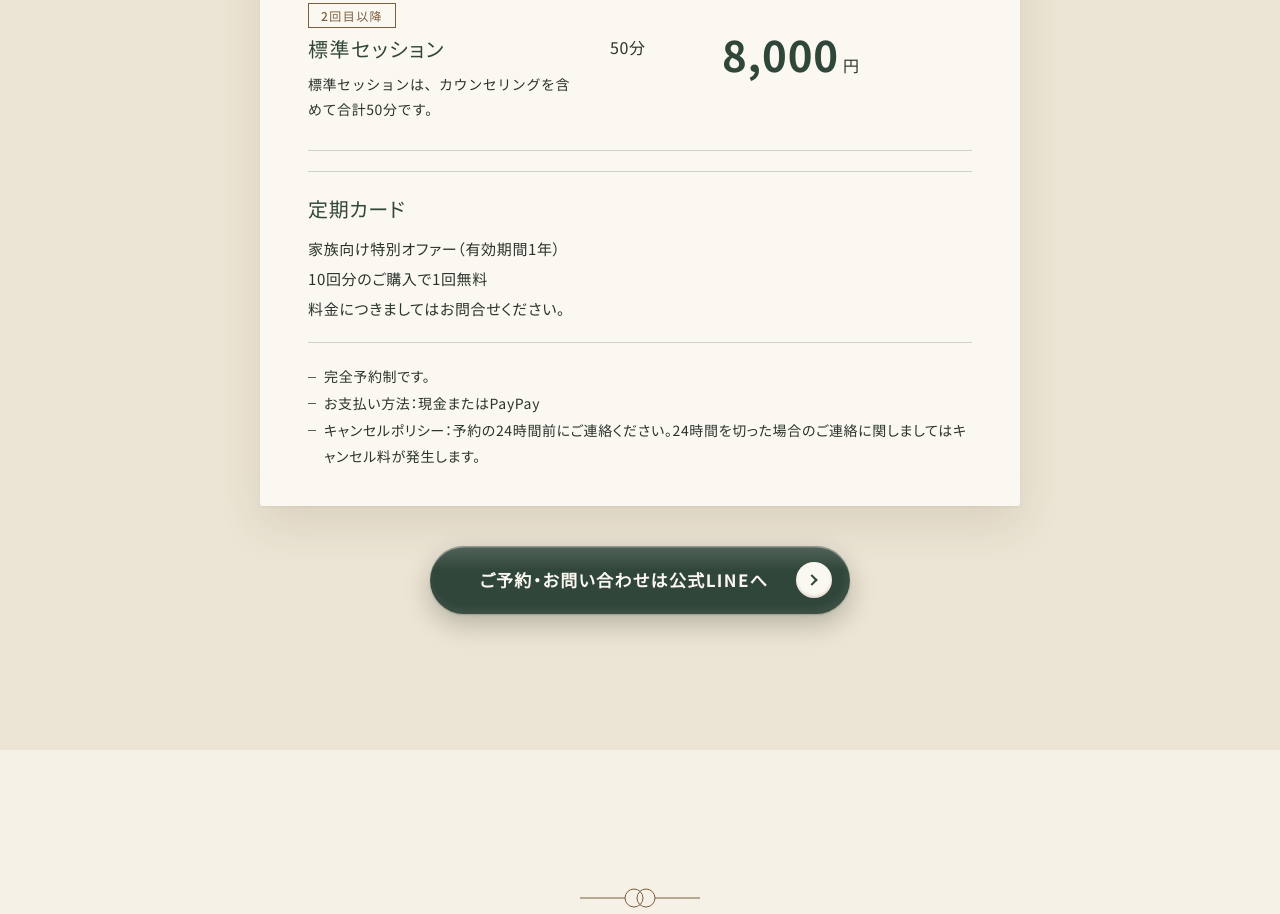
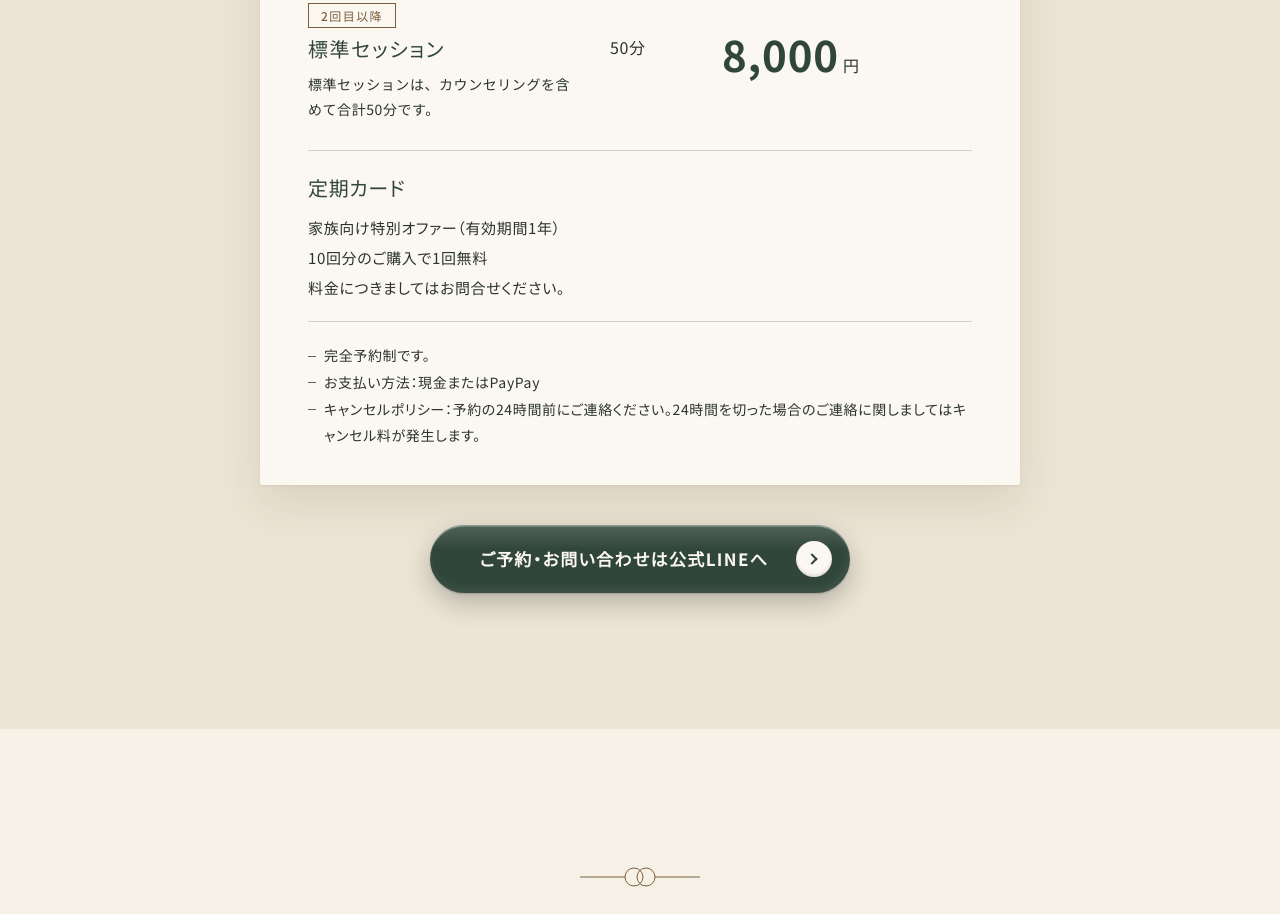
Before and after one commit to Pandakmasa/yui-miyazaki-lp, a plain HTML site: page index.html in a window 1280 px wide. Shown: the part 6888-7802 px from the top of the page. Drawn offline with Linux system fonts and the light colour scheme.

Commit message:
Remove duplicate pricing divider

```diff
--- a/style.css
+++ b/style.css
@@ -245,7 +245,7 @@ h1, h2, h3 {
 .price-table__yen { margin-top: 2px; font-size: 16px; font-weight: 500; color: var(--ink); }
 .price-table__yen strong { font-family: var(--sans); font-size: 36px; font-weight: 700; letter-spacing: .02em; color: var(--moss); margin-right: 4px; line-height: 1.3; }
 .price-detail { display: block; margin-top: 6px; font: 400 14px/1.8 var(--sans); letter-spacing: .04em; color: var(--ink); }
-.price-pass { margin-top: 20px; padding: 18px 0; border-block: 1px solid var(--line); }
+.price-pass { padding: 18px 0; border-bottom: 1px solid var(--line); }
 .price-pass h3 { margin-bottom: 4px; color: var(--moss); font-size: 20px; }
 .price-pass p { font-size: 15px; }
 .price-notes { margin-top: 20px; font-size: 14px; line-height: 1.9; }
```
